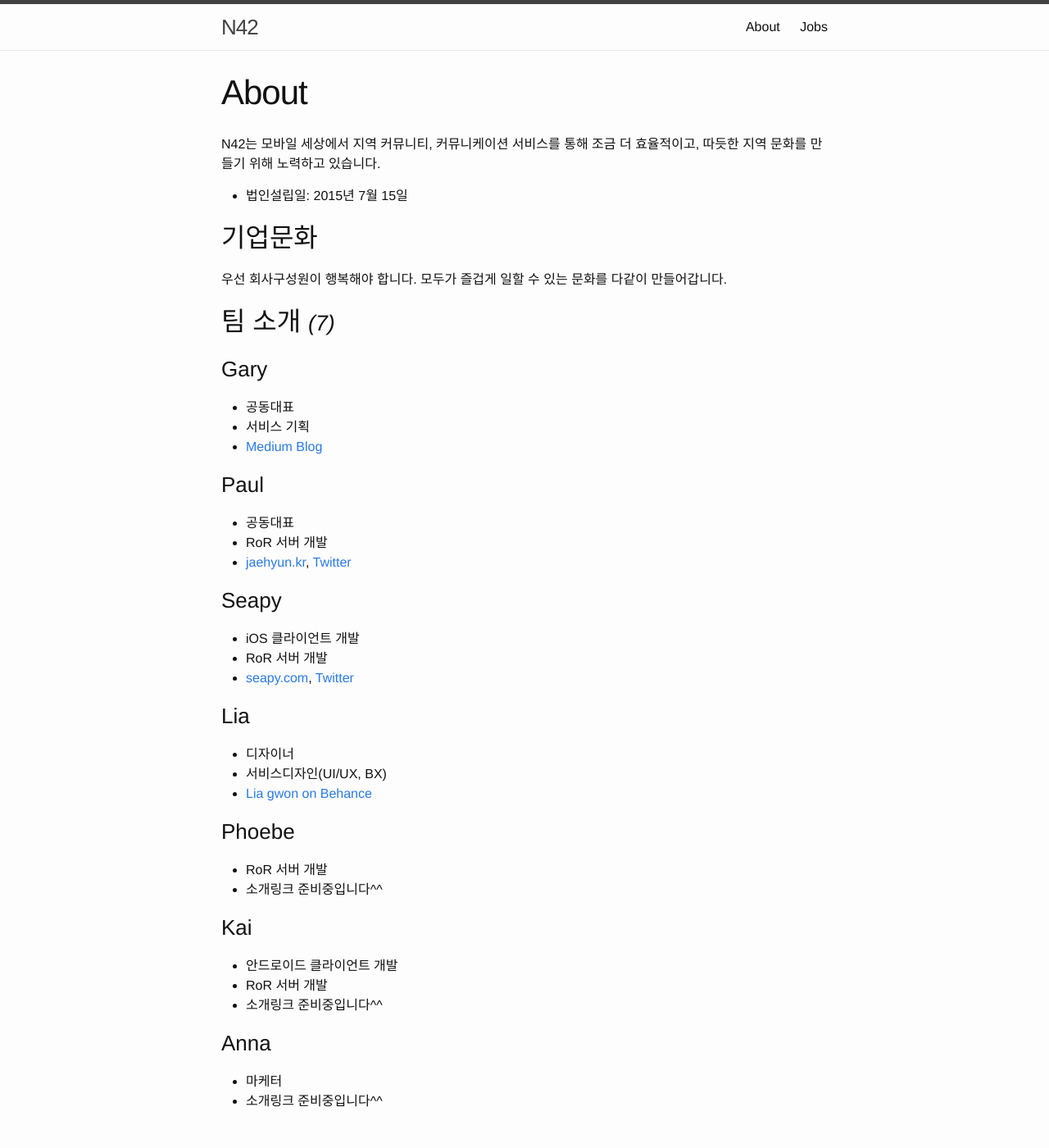
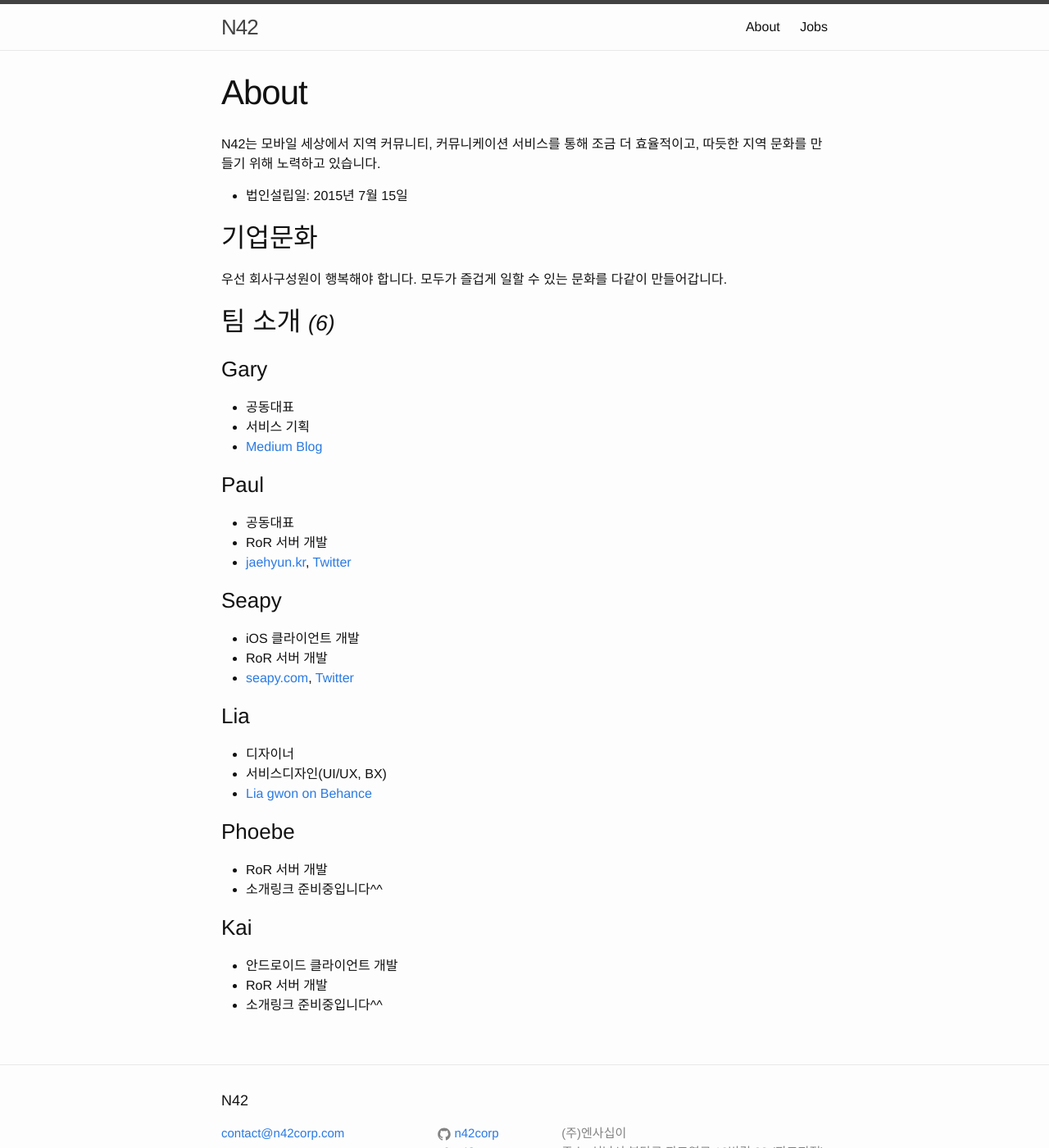
Before and after one commit to daangn/daangn-team-page, a Jekyll site: the page built from about.md, in a window 1280 px wide and 1400 px high. Shown: the whole window at 82% size. Built offline with Jekyll 4.4.1, drawn with Linux system fonts in a browser that asks for light colours.

Commit message:
Update about.md

```diff
--- a/about.md
+++ b/about.md
@@ -14,7 +14,7 @@ N42는 모바일 세상에서 지역 커뮤니티, 커뮤니케이션 서비스
 우선 회사구성원이 행복해야 합니다.
 모두가 즐겁게 일할 수 있는 문화를 다같이 만들어갑니다.
 
-## 팀 소개 *<small>(7)</small>*
+## 팀 소개 *<small>(6)</small>*
 
 ### Gary
 - 공동대표
@@ -44,7 +44,3 @@ N42는 모바일 세상에서 지역 커뮤니티, 커뮤니케이션 서비스
 - 안드로이드 클라이언트 개발
 - RoR 서버 개발
 - 소개링크 준비중입니다^^
-
-### Anna
-- 마케터
-- 소개링크 준비중입니다^^
```
